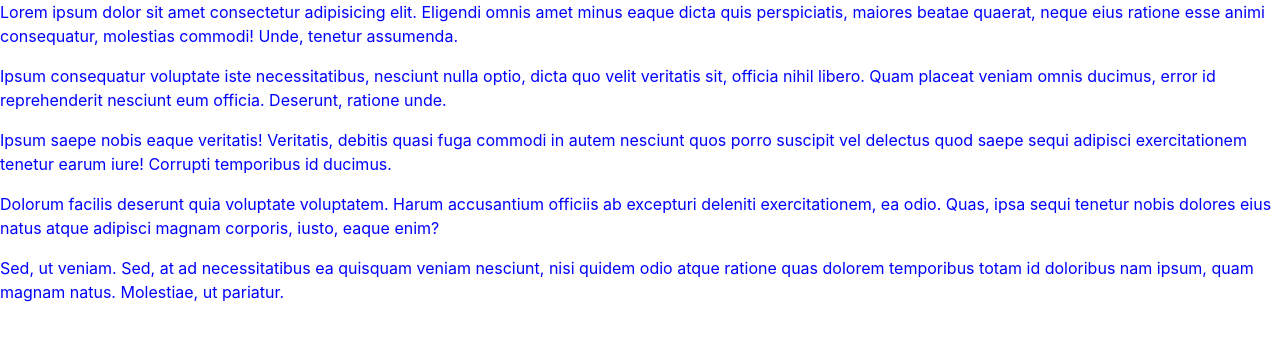
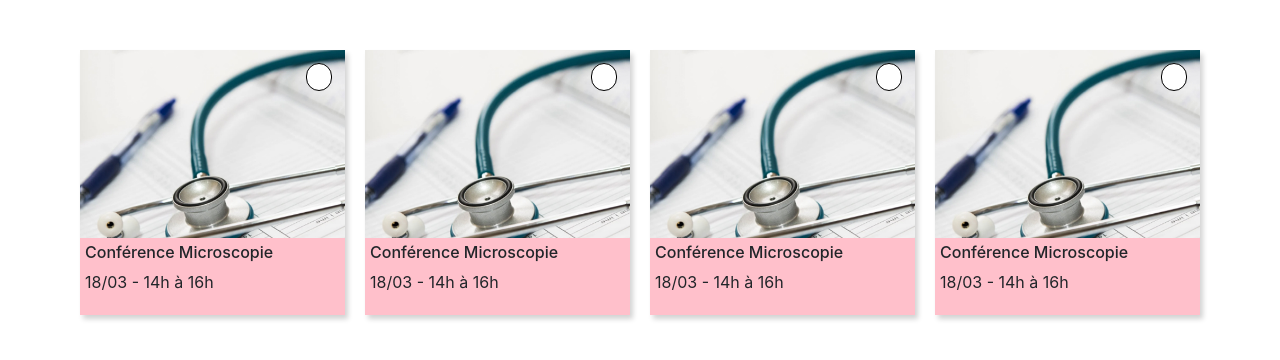
Before and after one commit to manumanmanman/JPOF, a PHP site: page /groupe-C in a window 1280 px wide. Shown: the part 56-416 px from the top of the page. Run offline with PHP 8.4, Linux system fonts and the light colour scheme; style sheets or scripts are compiled from the project's sources.

Commit message:
activites added

```diff
--- /dev/null
+++ b/groupe-C/activites.php
@@ -0,0 +1 @@
+<?php include('header.php');?>
--- a/groupe-C/css/style.scss
+++ b/groupe-C/css/style.scss
@@ -1,3 +1,40 @@
-p{
-    color: blue;
+
+.container {
+    margin-top: 40px;;
 }
+
+.activites{
+    width: 100%;
+    padding: 0;
+    border: 10px solid white;
+
+}
+img{
+    width: 100%;
+    padding: 0;
+    box-shadow: 3px 4px 5px opacify($color: lightgrey, $amount: 0.2);
+}
+
+.couleur {
+    background-color:pink;
+    position: absolute;
+    bottom: 0;
+    width: 100%;
+    padding: 5px;
+}
+
+#rond {
+    border: 1px solid black;
+    border-radius: 20px;
+    background-color: white;
+    color: white;
+    position: absolute;
+    right: 5%;
+    top: 5%;
+}
+
+#rond:hover {
+    background-color: lightgrey;
+    color: lightgrey;
+    border: 1px solid white;
+}
--- a/groupe-C/header.php
+++ b/groupe-C/header.php
@@ -18,7 +18,7 @@
           <ul class="navbar-nav mr-auto">
 
             <li class="nav-item dropdown">
-              <a class="nav-link dropdown-toggle" href="#" id="navbarDropdown" role="button" data-toggle="dropdown" aria-haspopup="true" aria-expanded="false">
+              <a class="nav-link dropdown-toggle" href="activites.php" id="navbarDropdown" role="button" data-toggle="dropdown" aria-haspopup="true" aria-expanded="false">
                 Activités
               </a>
               <div class="dropdown-menu" aria-labelledby="navbarDropdown">
--- a/groupe-C/index.php
+++ b/groupe-C/index.php
@@ -1,17 +1,38 @@
 <?php include('header.php');?>
-<div>
-  <p>Lorem ipsum dolor sit amet consectetur adipisicing elit. Eligendi omnis amet minus eaque dicta quis perspiciatis, maiores beatae quaerat, neque eius ratione esse animi consequatur, molestias commodi! Unde, tenetur assumenda.</p>
-</div>
-<div>
-  <p>Ipsum consequatur voluptate iste necessitatibus, nesciunt nulla optio, dicta quo velit veritatis sit, officia nihil libero. Quam placeat veniam omnis ducimus, error id reprehenderit nesciunt eum officia. Deserunt, ratione unde.</p>
-</div>
-<div>
-  <p>Ipsum saepe nobis eaque veritatis! Veritatis, debitis quasi fuga commodi in autem nesciunt quos porro suscipit vel delectus quod saepe sequi adipisci exercitationem tenetur earum iure! Corrupti temporibus id ducimus.</p>
-</div>
-<div>
-  <p>Dolorum facilis deserunt quia voluptate voluptatem. Harum accusantium officiis ab excepturi deleniti exercitationem, ea odio. Quas, ipsa sequi tenetur nobis dolores eius natus atque adipisci magnam corporis, iusto, eaque enim?</p>
-</div>
-<div>
-  <p>Sed, ut veniam. Sed, at ad necessitatibus ea quisquam veniam nesciunt, nisi quidem odio atque ratione quas dolorem temporibus totam id doloribus nam ipsum, quam magnam natus. Molestiae, ut pariatur.</p>
-</div>
+<div class="container">
+    <div class="row">
+        <div class="col-3 activites">
+            <img src="img/paramedical.jpg" alt="parmedical">
+            <button id="rond">O</button>
+            <div class="couleur">
+                <h6>Conférence Microscopie</h6>
+                <p>18/03 - 14h à 16h</p>
+            </div>
+        </div>
+        <div class="col-3 activites">
+        <img src="img/paramedical.jpg" alt="parmedical">
+            <button id="rond">O</button>
+            <div class="couleur">
+                <h6>Conférence Microscopie</h6>
+                <p>18/03 - 14h à 16h</p>
+            </div>
+        </div>
+        <div class="col-3 activites">
+        <img src="img/paramedical.jpg" alt="parmedical">
+            <button id="rond">O</button>
+            <div class="couleur">
+                <h6>Conférence Microscopie</h6>
+                <p>18/03 - 14h à 16h</p>
+            </div>
+        </div>
+        <div class="col-3 activites">
+        <img src="img/paramedical.jpg" alt="parmedical">
+            <button id="rond">O</button>
+            <div class="couleur">
+                <h6>Conférence Microscopie</h6>
+                <p>18/03 - 14h à 16h</p>
+            </div>
+        </div>
+    </div>
+    </div>
 <?php include('footer.php');?>
```
Also changed, not shown: groupe-C/img/paramedical.jpg (added).
